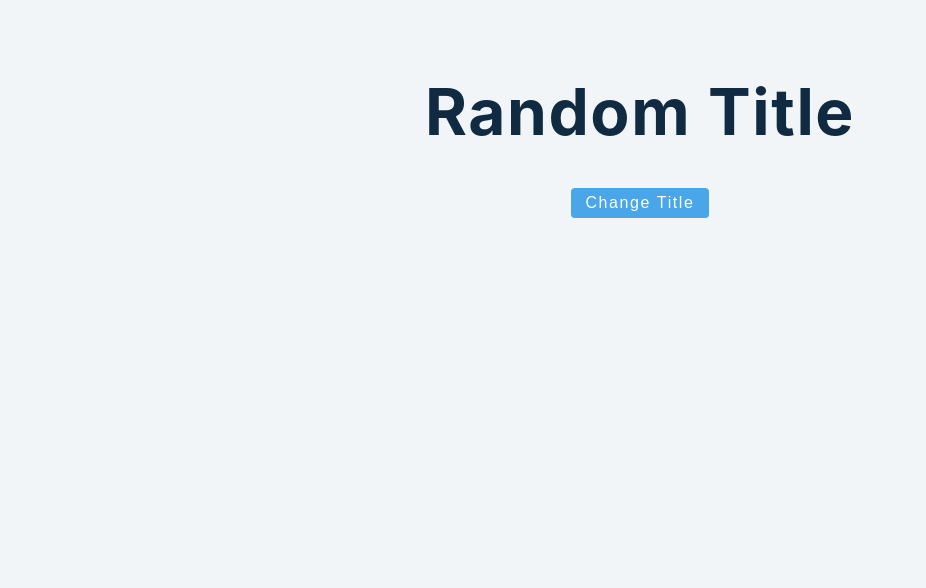
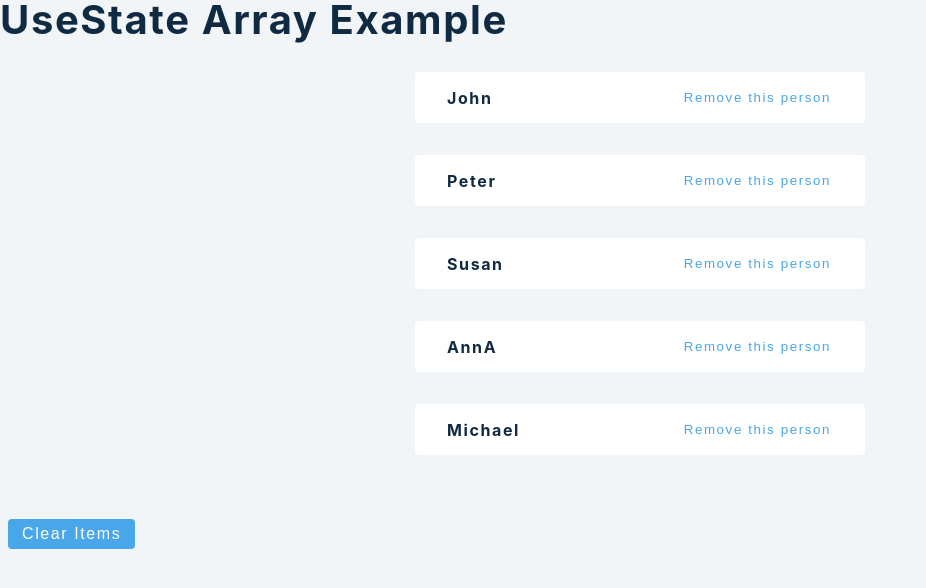
Before and after one commit to fazioandreaf/react-freecodecamp, a React (Create React App) app: page / in a window 1280 px wide. Shown: the top 588 px of the page, without its empty margins (0-926 px from the left). Built offline with nearby package versions, Linux system fonts and the light colour scheme.

Commit message:
finish array usestate

```diff
--- a/src/App.js
+++ b/src/App.js
@@ -1,25 +1,32 @@
 import React, {useState} from 'react';
+import { data } from './data/data-setStateArray'
 import './App.css';
 
 function App() {
-  // useState('random title');
-  // const value = useState(1)[0];
-  // const handler = useState(1)[1];
-  // const {value,handler}=useState(1);
-  const [text,setText] = useState('random title')
-  const handleClick = () => {
-    // i call the function inside useState
-    (text === 'random title' && text.length !== 0) ? setText('hello people') : setText('random title')
+  const [people,setPeople] = React.useState(data)
+
+  const removeItem = (id) => {
+    let newPeople = people.filter((person) => person.id !== id)
+    setPeople(newPeople)
   }
-  return (
-    <React.Fragment>
+  return <>
+    <h2>useState Array example</h2>
+  {
+    people.map((person)=>{
+      const {id,name} = person;
+      return (
+        <div key={id} className='item'>
+          <h4>{name}</h4>
+          <button onClick={()=> removeItem(id)}>Remove this person</button>
+        </div>
+      )
+    })
+  }
+  <button className='btn' onClick={() => setPeople([])}>
+    clear items
+  </button>
+  </>
 
-    <div className="container">
-      <h1>{text}</h1>
-      <button type="Button" className='btn' onClick={handleClick}> Change title</button>
-    </div>
-    </React.Fragment>
-  );
 }
 
 export default App;
--- /dev/null
+++ b/src/data/data-setStateArray.js
@@ -0,0 +1,7 @@
+export const data = [
+    { id:1, name: 'John'},
+    { id:2, name: 'Peter'},
+    { id:3, name: 'Susan'},
+    { id:4, name: 'annA'},
+    { id:5, name: 'Michael'}
+]
```
Also changed, not shown: src/useStateBasic.js (added, +25 -0 lines).
